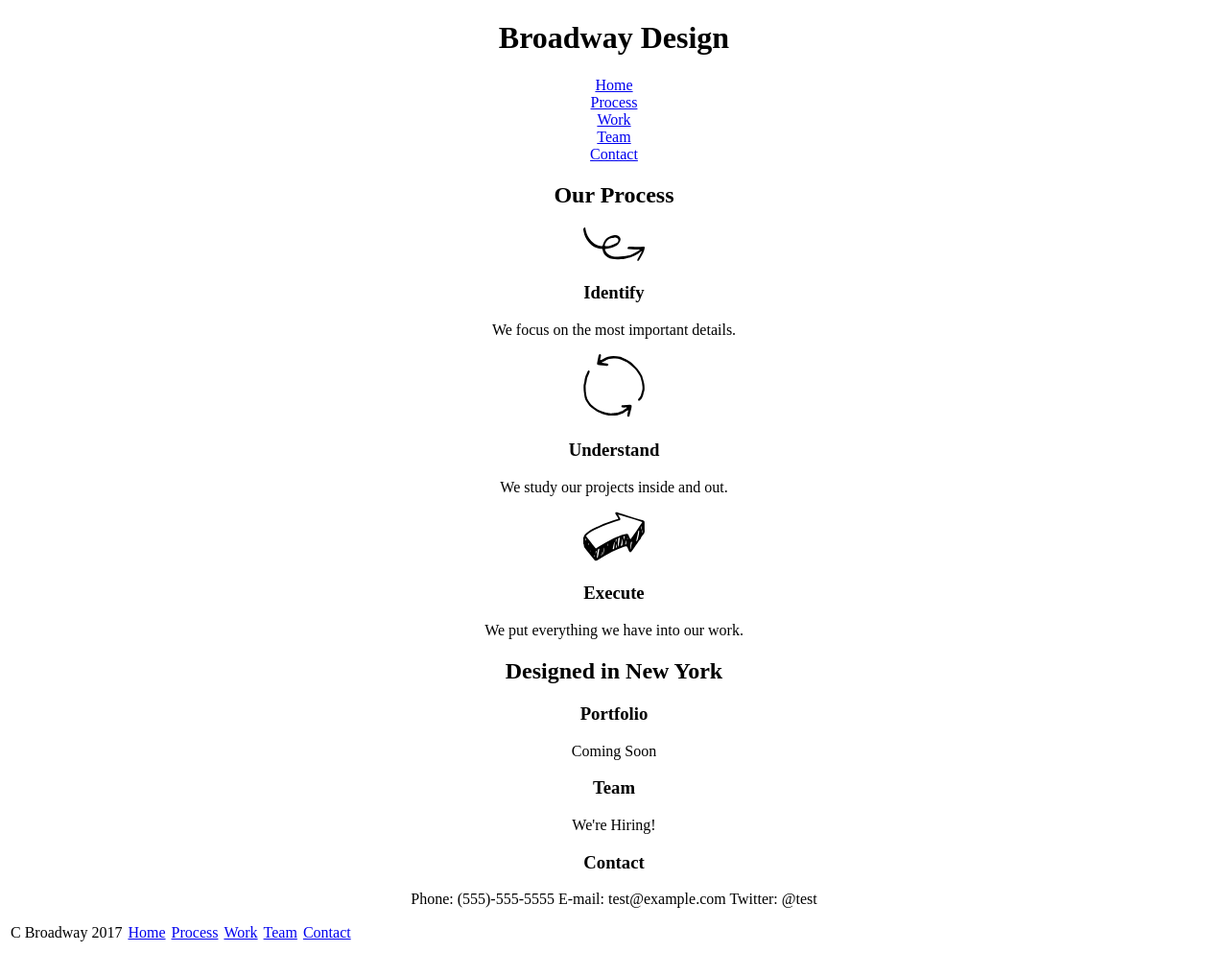
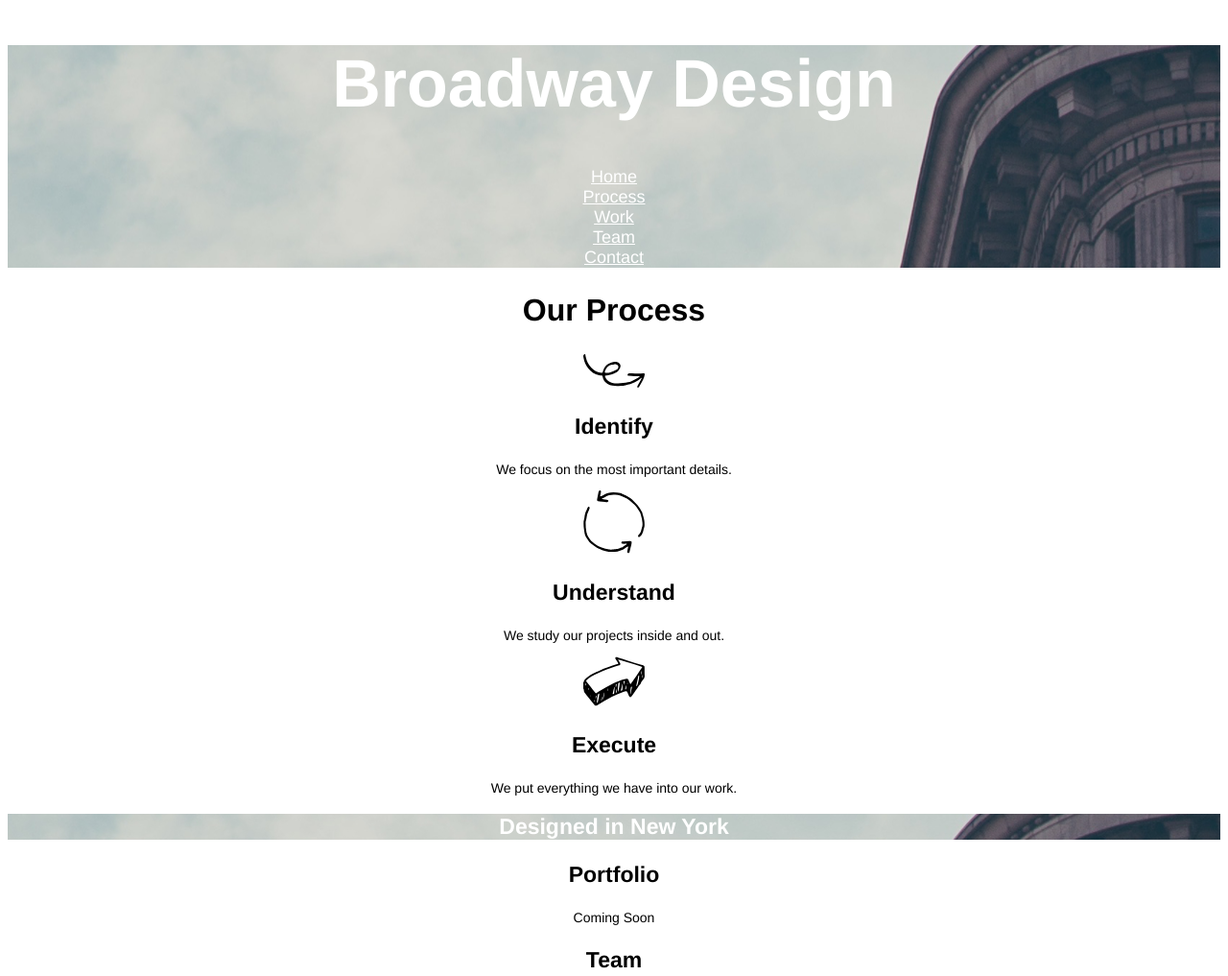
Before and after one commit to jnguyen66/broadway, a plain HTML site: page index.html in a window 1280 px wide. Shown: the top 1017 px of the page at 96% size. Before the commit the page ends 982 px from the top, so only its background shows below. Drawn offline with Linux system fonts and the light colour scheme.

Commit message:
Commit CSS Changes

```diff
--- a/index.html
+++ b/index.html
@@ -10,11 +10,11 @@
     <h1>Broadway Design</h1>
     <nav>
       <ul>
-        <li><a href="#">Home</a></li>
-        <li><a href="#">Process</a></li>
-        <li><a href="#">Work</a></li>
-        <li><a href="#">Team</a></li>
-        <li><a href="#">Contact</a></li>
+        <li><a class="verticalLi" href="#">Home</a></li>
+        <li><a class="verticalLi" href="#">Process</a></li>
+        <li><a class="verticalLi" href="#">Work</a></li>
+        <li><a class="verticalLi" href="#">Team</a></li>
+        <li><a class="verticalLi" href="#">Contact</a></li>
       </ul>
     </nav>
   </div>
@@ -41,7 +41,7 @@
         We put everything we have into our work.
       </p>
 
-      <h2>Designed in New York</h2>
+      <h2 class="specialH2">Designed in New York</h2>
       <h3>Portfolio</h3>
       <p>
         Coming Soon
@@ -53,20 +53,28 @@
       <h3>Contact</h3>
       <p>
         Phone: (555)-555-5555
+        </p>
+          <p>
         E-mail: test@example.com
+          </p>
+            <p>
         Twitter: @test
-      </p>
+          </p>
+
 
 
       <p>
-            <ul>
-                <li class="horizontalLi">C Broadway 2017</li>
+        <div class="footer">
+
+            <ul >
+                <li class="horizontalLi" id='copyRight'>&copy Broadway 2017</li>
                 <li class="horizontalLi"><a href="#">Home</a></li>
                 <li class="horizontalLi"><a href="#">Process</a></li>
                 <li class="horizontalLi"><a href="#">Work</a></li>
                 <li class="horizontalLi"><a href="#">Team</a></li>
                 <li class="horizontalLi"><a href="#">Contact</a></li>
               </ul>
+            </div>
       </p>
   </body>
 </html>
--- a/resources/css/style.css
+++ b/resources/css/style.css
@@ -2,15 +2,55 @@ html{
   text-align: center;
 
 }
+h1{
+  font-family: Helvetica;
+  font-size: 70px;
+  font-weight: bold;
+  color: white;
+}
 .header{
-  {background-image: url("./media/building.png")};
+  background-image: url("../media/building.png");
 }
 .horizontalLi {
     float: left;
     padding: 1px 3px;
+}
+h2{
+  font-family: Helvetica;
+  font-size: 32px;
+  font-weight: bold;
+}
+h3{
+  font-family: Helvetica;
+  font-size: 23px;
+  font-weight: bold;
+}
+.specialH2{
+  font-family: Helvetica;
+  font-size: 23px;
+  font-weight: bold;
+  color: white;
+  background-image: url("../media/building.png");
+}
+p{
+  font-family: Helvetica;
+  font-size: 14px;
 }
 ul{
    list-style-type: none;
    margin: 0;
   padding: 0;
 }
+li a {
+    font-family: Helvetica;
+    font-size: 18px;
+    color: white;
+}
+.footer{
+  background-color: dimgray;
+}
+
+#copyRight{
+  font-family: Helvetica;
+  font-size: 11px:
+}
```
